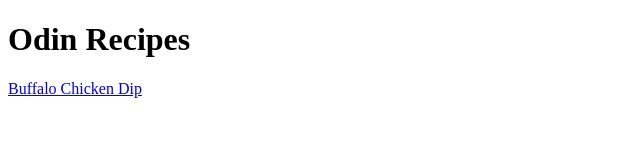
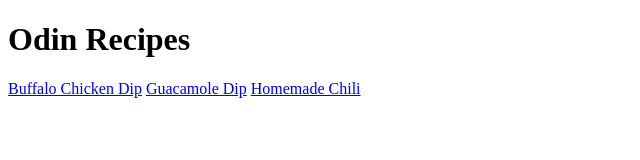
Before and after one commit to Israel-B-Amuri/odin-recipes, a plain HTML site: page index.html in a window 1280 px wide. Shown: the whole page, without its empty margins (0-640 px from the left). Drawn offline with Linux system fonts and the light colour scheme.

Commit message:
Adding links to the recipe files

```diff
--- a/index.html
+++ b/index.html
@@ -9,5 +9,7 @@
   <body>
     <h1>Odin Recipes</h1>
     <a href="recipes/buffalochickendip.html">Buffalo Chicken Dip</a>
+    <a href="recipes/guacamole.html">Guacamole Dip</a>
+    <a href="recipes/homemadechili.html">Homemade Chili</a>
   </body>
 </html>
```
